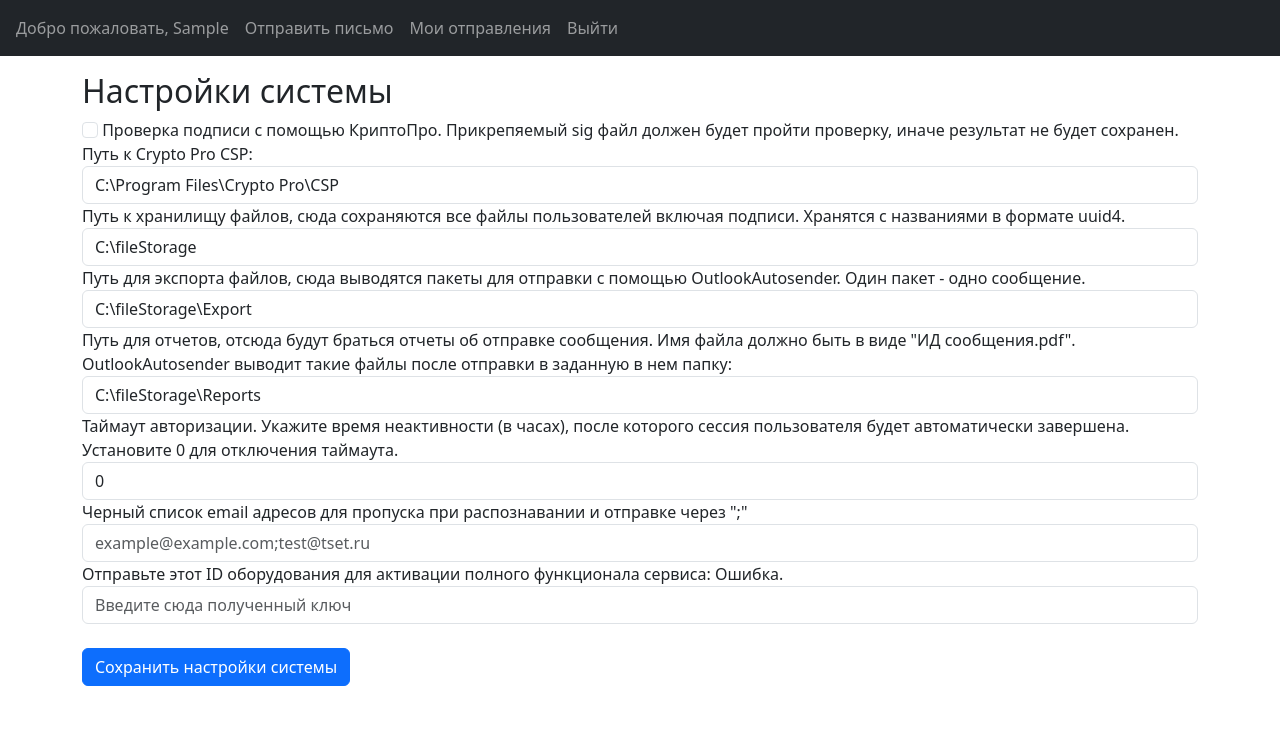
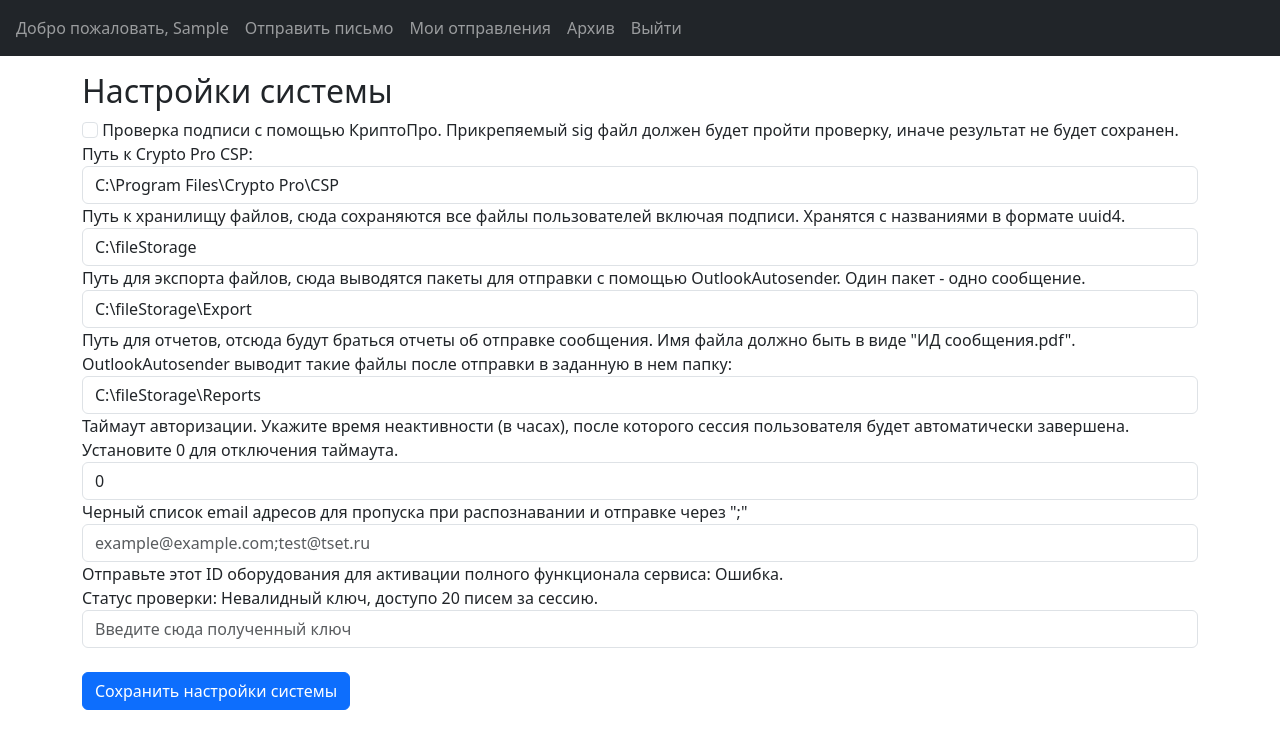
Before and after one commit to DimulyaPlay/firstWebProject, a Flask app: page /adminpanel/system in a window 1280 px wide. Shown: the top 749 px of the page. Run offline with Flask 3, Linux system fonts and the light colour scheme; the visitor is signed in with stand-in values (Sample User, id 1); data comes from the database, SQL or seed files in the repository; some libraries are stand-ins or nearby versions.

Commit message:
archeve prepare

```diff
--- a/converter/__init__.py
+++ b/converter/__init__.py
@@ -5,6 +5,7 @@ import os
 import sys
 from threading import Thread
 from datetime import datetime, timedelta
+from flask_migrate import Migrate
 
 db = SQLAlchemy()
 basedir = os.path.abspath(os.path.dirname(__file__))
@@ -30,6 +31,7 @@ def create_app(config):
         os.path.getmtime(os.path.join(app.static_folder, filename)))
     #  кэширование ресурсов на стороне клиента
     db.init_app(app)
+    migrate = Migrate(app, db)
     from .views import views
     from .auth import auth
     from .api import api
--- a/converter/api.py
+++ b/converter/api.py
@@ -50,6 +50,7 @@ from sqlalchemy import desc, case
 @login_required
 def get_out_messages():
     page = request.args.get('page', 1, type=int)
+    archived = request.args.get('archive', False, type=bool)
     per_page = 10
     search_query = request.args.get('search', '')
     base_query = UploadedMessages.query.filter(UploadedMessages.mailSubject.ilike(f"%{search_query}%"))
@@ -68,9 +69,7 @@ def get_out_messages():
         'signed': message.signed,
         'id': message.id,
         'reportDatetime': message.reportDatetime,
-        'toEmails': message.toEmails,
         'sigByName': message.sigByName,
-        'toRosreestr': message.toRosreestr,
         'filesCount': len(message.files),
         'search_query': search_query
     } for message in paginated_messages]
--- a/converter/models.py
+++ b/converter/models.py
@@ -22,6 +22,7 @@ class UploadedMessages(db.Model):
     signed = db.Column(db.Boolean, default=False)  # подписано ли
     sigById = db.Column(db.Integer, default=None)  # Подписано кем ФИО
     sigByName = db.Column(db.String(80), default=None)  # Подписано кем ФИО
+    archived = db.Column(db.Boolean, default=False)  # Сообщение находится в архиве
     reportDatetime = db.Column(db.DateTime, default=None)  # время подгрузки отчета
     reportNameUUID = db.Column(db.String(255), default=None)  # путь к файлу отчета
     reportName = db.Column(db.String(255), default=None)  # имя файла отчета
--- a/converter/static/css/style.css
+++ b/converter/static/css/style.css
@@ -6,6 +6,14 @@
     flex-wrap: wrap;
     align-items: center;
     gap: 5px;
+}
+
+* {
+    user-select: none;
+    }
+
+.selectable {
+    user-select: text;
 }
 
 .tags-container {
--- a/converter/static/js/outbox.js
+++ b/converter/static/js/outbox.js
@@ -86,16 +86,13 @@ $(document).ready(function () {
                     $.each(messages, function (index, message) {
                         var rowClass = message.signed ? 'table-success' : 'table-warning';
                         var filesCount = message.filesCount;
-                        var toRosreestrIcon = message.toRosreestr ? 'rosreestr-icon.png' : 'no-rosreestr-icon.png';
-                        var toEmailsIcon = message.toEmails ? 'email-icon.png' : 'no-email-icon.png';
                         var reportIcon = message.reportDatetime ? 'report-icon.png' : 'no-report-icon.png';
                         content += `<tr class="${rowClass}" style="text-align: center;" data-toggle="modal" data-target="#myModal" data-message-id="${message.id}">
                                             <th class="align-middle" scope="row" style="text-align: left;">${message.mailSubject}</th>
                                             <td class="align-middle">${filesCount}</td>
                                             <td class="align-middle">${message.sigByName}</td>
                                             <td class="align-middle" data-utc-time="${message.createDatetime}"></td>
-                                            <td><img src="static/img/${toRosreestrIcon}" alt="Rosreestr"></td>
-                                            <td><img src="static/img/${toEmailsIcon}" alt="Email" data-message-id="${message.id}"></td>
+                                            <td><img src="static/img/archive-icon.png" alt="Archive"></td>
                                             <td>
                                                 ${message.reportDatetime ? `<a href="/api/get-report?message_id=${message.id}" target="_blank" class="no-modal" style="cursor: pointer;"><img src="static/img/${reportIcon}" alt="Report"></a>` : '<img src="static/img/no-report-icon.png" alt="No Report" class="no-modal">'}
                                             </td>
--- a/converter/templates/adminpanel_system.html
+++ b/converter/templates/adminpanel_system.html
@@ -12,26 +12,26 @@
         </div>
         <div class="form-group-pt">
             <label for="csp_path">Путь к Crypto Pro CSP:</label>
-            <input type="text" class="form-control" id="csp_path" name="csp_path"
+            <input type="text" class="form-control selectable" id="csp_path" name="csp_path"
                 value="{{ default_configuration.csp_path }}">
         </div>
         <div class="form-group-pt">
             <label for="file_storage">Путь к хранилищу файлов, сюда сохраняются все файлы пользователей включая подписи.
                 Хранятся с названиями в формате uuid4.</label>
-            <input type="text" class="form-control" id="file_storage" name="file_storage"
+            <input type="text" class="form-control selectable" id="file_storage" name="file_storage"
                 value="{{ default_configuration.file_storage }}">
         </div>
         <div class="form-group-pt">
             <label for="file_export_folder">Путь для экспорта файлов, сюда выводятся пакеты для отправки с помощью
                 OutlookAutosender. Один пакет - одно сообщение.</label>
-            <input type="text" class="form-control" id="file_export_folder" name="file_export_folder"
+            <input type="text" class="form-control selectable" id="file_export_folder" name="file_export_folder"
                 value="{{ default_configuration.file_export_folder }}">
         </div>
         <div class="form-group-pt">
             <label for="reports_path">Путь для отчетов, отсюда будут браться отчеты об отправке сообщения. Имя файла
                 должно быть в виде "ИД сообщения.pdf". <br>OutlookAutosender выводит такие файлы после отправки в
                 заданную в нем папку:</label>
-            <input type="text" class="form-control" id="reports_path" name="reports_path"
+            <input type="text" class="form-control selectable" id="reports_path" name="reports_path"
                 value="{{ default_configuration.reports_path }}">
         </div>
         <div class="form-group-pt">
@@ -41,15 +41,15 @@
                 value="{{ default_configuration.auth_timeout }}" min="0" step="1">
         </div>
         <div class="form-group-pt">
-            <label for="restricted_emails" style="user-select: text" ;>Черный список email адресов для пропуска при
+            <label for="restricted_emails";>Черный список email адресов для пропуска при
                 распознавании и отправке через ";"</label>
-            <input type="text" class="form-control" id="restricted_emails" name="restricted_emails"
+            <input type="text" class="form-control selectable" id="restricted_emails" name="restricted_emails"
                 value="{{ default_configuration.restricted_emails }}" placeholder="example@example.com;test@tset.ru">
         </div>
         <div class="form-group-pt">
-            <label for="hwid" style="user-select: text" ;>Отправьте этот ID оборудования для активации полного
-                функционала сервиса: {{hwid}}</label>
-            <input type="text" class="form-control" id="hwid" name="hwid" value="{{ default_configuration.l_key }}"
+            <label for="l_key" class="selectable" ;>Отправьте этот ID оборудования для активации полного
+                функционала сервиса: {{hwid}}<br>Статус проверки: {{ license_message }}</label>
+            <input type="text" class="form-control selectable" id="l_key" name="l_key" value="{{ default_configuration.l_key }}"
                 placeholder="Введите сюда полученный ключ">
         </div>
         <br>
--- a/converter/templates/adminpanel_users.html
+++ b/converter/templates/adminpanel_users.html
@@ -62,8 +62,8 @@
                     <button type="button" class="btn-close" data-bs-dismiss="modal" aria-label="Close"></button>
                 </div>
                 <div class="modal-body">
-                    <input type="text" class="form-control mb-2" id="new_user_fio" placeholder="ФИО">
-                    <input type="text" class="form-control mb-2" id="new_user_first_name" placeholder="Имя пользователя*">
+                    <input type="text" class="form-control mb-2 selectable" id="new_user_fio" placeholder="ФИО">
+                    <input type="text" class="form-control mb-2 selectable" id="new_user_first_name" placeholder="Имя пользователя*">
                     <input type="password" class="form-control mb-2" id="new_user_password" placeholder="Пароль*">
                     <input type="password" class="form-control" id="new_user_confirm_password" placeholder="Подтвердите пароль*">
                     <div class="form-check" style="padding-top: 0.5rem; padding-right: 0.5rem">
--- a/converter/templates/layout.html
+++ b/converter/templates/layout.html
@@ -9,11 +9,6 @@
     <link href="{{ url_for('static', filename='css/bootstrap.min.css') }}" rel="stylesheet">
     <link rel="stylesheet" type="text/css" href="{{ url_for('static', filename='css/style.css') }}">
     <title>{{ title if title else ' Project X '}}</title>
-    <style>
-        * {
-        user-select: none;
-        }
-    </style>
 </head>
 <body>
 <nav class="navbar navbar-expand-lg navbar-dark bg-dark fixed-top">
@@ -23,6 +18,7 @@
             <a class="nav-item nav-link" id="welcomeUser">Добро пожаловать, {{ user.first_name }}</a>
             <a class="nav-item nav-link {{ 'active' if title=='Отправить письмо' else '' }}" id="home" href="/create_message">Отправить письмо</a>
             <a class="nav-item nav-link {{ 'active' if title=='Мои отправления' else '' }}" id="outbox" href="/outbox">Мои отправления</a>
+            <a class="nav-item nav-link {{ 'active' if title=='Архив' else '' }}" id="archive" href="/archive">Архив</a>
             {% if user.is_judge == True %}
             <a class="nav-item nav-link {{ 'active' if title=='Кабинет судьи' else '' }}" id="judgeCabinet" href="/judge_cabinet">Кабинет судьи</a>
             {% endif %}
--- a/converter/templates/login.html
+++ b/converter/templates/login.html
@@ -7,11 +7,11 @@
         <h3 class="text-center">Авторизация пользователя</h3>
         <div class="mb-1">
             <label for="first_name" class="form-label mb-0">Имя пользователя</label>
-            <input type="text" class="form-control" id="first_name" name="first_name" placeholder="Введите имя пользователя">
+            <input type="text" class="form-control selectable" id="first_name" name="first_name" placeholder="Введите имя пользователя">
         </div>
         <div class="mb-1">
             <label for="password" class="form-label mb-0">Пароль</label>
-            <input type="password" class="form-control" id="password" name="password" placeholder="Введите пароль">
+            <input type="password" class="form-control selectable" id="password" name="password" placeholder="Введите пароль">
         </div>
         <div class="d-flex justify-content-end mt-3">
             <button class="btn btn-primary" type="submit">Войти</button>
--- a/converter/templates/outbox.html
+++ b/converter/templates/outbox.html
@@ -15,8 +15,7 @@
         <th scope="col" class="col-md-2 align-middle">Вложений</th>
         <th scope="col" class="col-md-2 align-middle">Подписант</th>
         <th scope="col" class="col-md-2 align-middle">Время создания</th>
-        <th scope="col" class="col-md-1 align-middle">Росреестр</th>
-        <th scope="col" class="col-md-1 align-middle">Эл. почта</th>
+        <th scope="col" class="col-md-1 align-middle">В архив</th>
         <th scope="col" class="col-md-1 align-middle">Печать отчета</th>
         <th scope="col" class="col-md-1 align-middle">Переслать</th>
       </tr>
--- a/converter/templates/registration.html
+++ b/converter/templates/registration.html
@@ -5,7 +5,7 @@
         <h3 class="text-center">Регистрация пользователя</h3>
         <div class="mb-2"> <!-- Используйте mb-3 для отступа между полями формы -->
             <label for="first_name" class="form-label mb-0">Имя пользователя</label>
-            <input type="text" class="form-control" id="first_name" name="first_name" placeholder="Введите имя пользователя">
+            <input type="text" class="form-control selectable" id="first_name" name="first_name" placeholder="Введите имя пользователя">
         </div>
         <div class="mb-2">
             <label for="password1" class="form-label mb-0">Пароль</label>
--- a/converter/views.py
+++ b/converter/views.py
@@ -7,7 +7,7 @@ from sqlalchemy import desc
 import os
 from datetime import datetime, timedelta
 from . import db, free_mails_limit
-from .Utils import config, save_config, read_create_config, hwid, sent_mails_in_current_session, is_valid
+from .Utils import config, save_config, read_create_config, hwid, sent_mails_in_current_session, is_valid, license_message, verify_license_key
 
 
 views = Blueprint('views', __name__)
@@ -41,6 +41,12 @@ def judge_cabinet():
     return render_template('judgecabinet.html', title='Кабинет судьи', user=current_user)
 
 
+@views.route('/archive', methods=['GET'])
+@login_required
+def archive():
+    return render_template('archive.html', title='Архив', user=current_user)
+
+
 @views.route('/admin', methods=['GET'])
 @login_required
 def adminpanel():
@@ -50,13 +56,14 @@ def adminpanel():
 @views.route('/adminpanel/system', methods=['GET', 'POST'])
 @login_required
 def adminpanel_system():
-    global config
+    global config, license_message, is_valid
     if request.method == 'GET':
         return render_template('adminpanel_system.html',
                                title='Панель управления',
                                user=current_user,
                                default_configuration=config,
-                               hwid=hwid)
+                               hwid=hwid,
+                               license_message=license_message)
     if request.method == 'POST':
         try:
             sig_check = request.form.get('sig_check') == 'on'  # Преобразование в boolean
@@ -72,6 +79,7 @@ def adminpanel_system():
                 flash('Параметры не были сохранены, один или несколько из путей для хранения недоступны', category='error')
                 return redirect(url_for('views.adminpanel_system'))
             l_key = request.form.get('l_key')
+            is_valid, license_message = verify_license_key(l_key, hwid)
             config['sig_check'] = sig_check
             config['csp_path'] = csp_path
             config['file_storage'] = file_storage
```
Also changed, not shown: converter/Utils.py (+14 -9 lines), converter/static/img/archive-icon.png (added).
